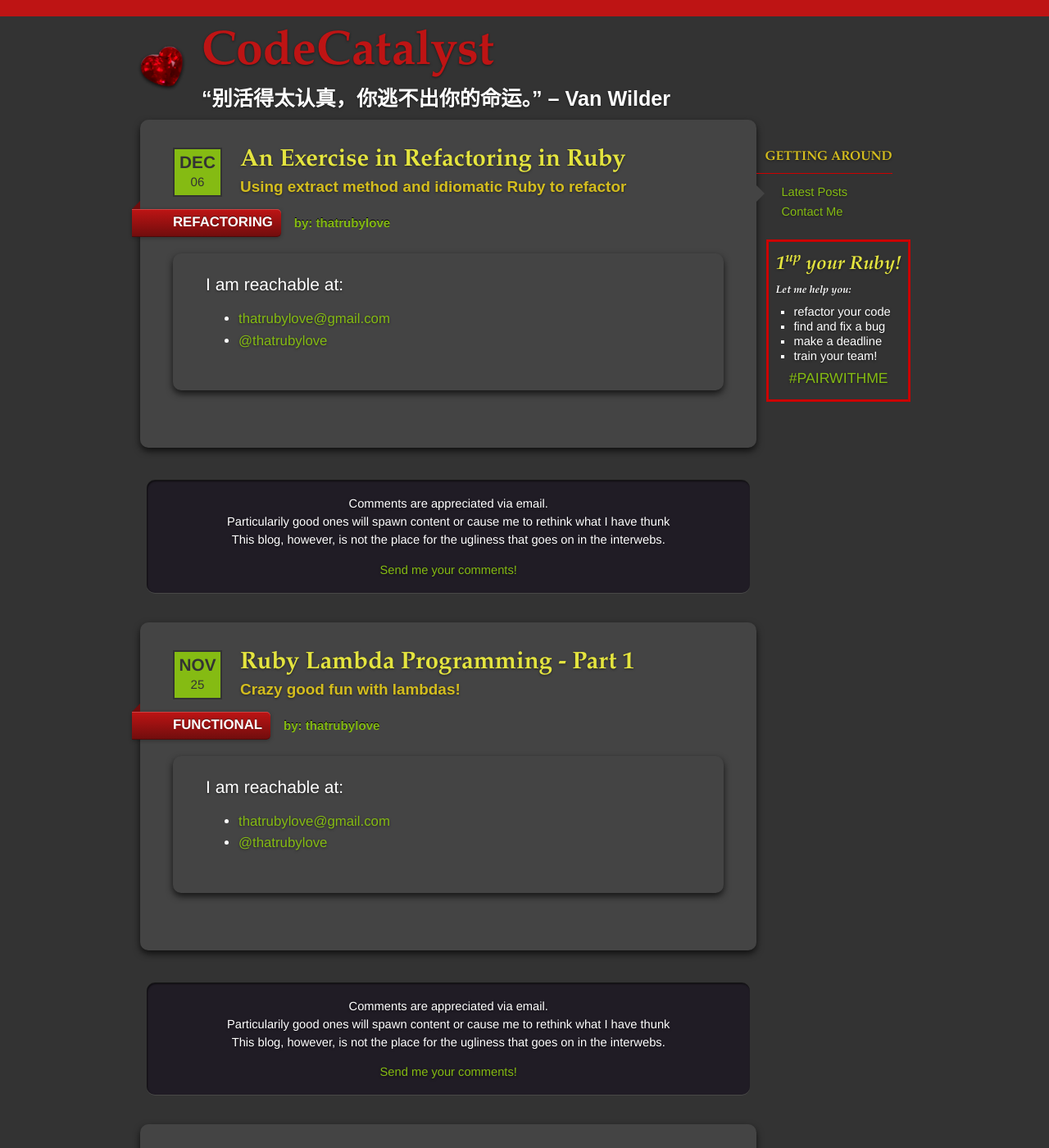
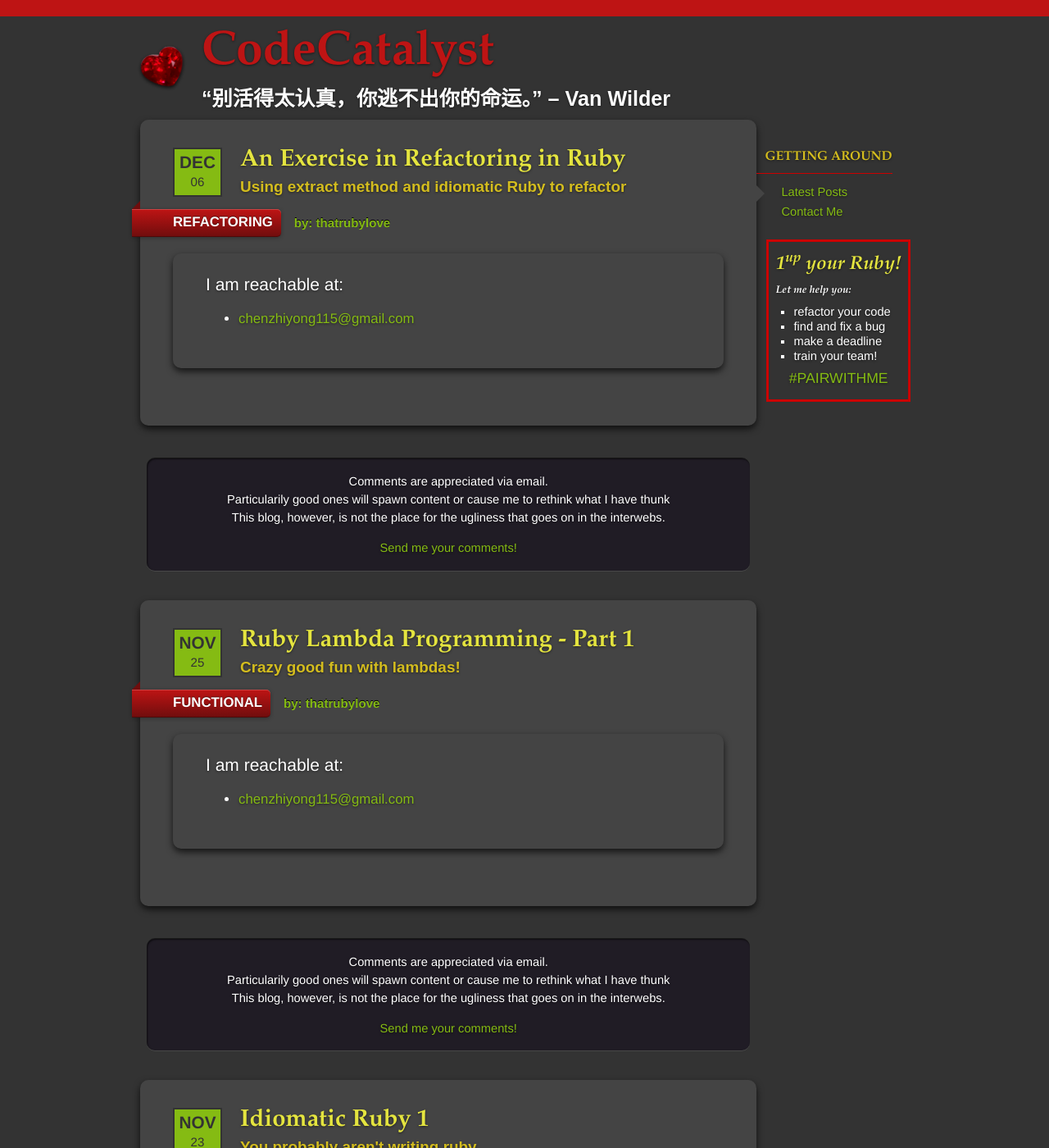
Before and after one commit to chengzijiujiuBlog/ChenZhiyong.github.io, a Jekyll site: the page built from index.html, in a window 1280 px wide and 1400 px high. Shown: the whole window at 82% size. Built offline with Jekyll 4.4.1, drawn with Linux system fonts in a browser that asks for light colours; Markdown is read by kramdown in place of the engine named in the settings; some of the changed text lies outside the part shown.

Commit message:
change mail

```diff
--- a/contact.html
+++ b/contact.html
@@ -6,7 +6,6 @@
 <article>
 I am reachable at:
 <ul>
-  <li class="email"><a href='mailto:thatrubylove+contact@gmail.com'>thatrubylove@gmail.com</a></li>
-  <li class="twitter"><a href='https://twitter.com/thatrubylove'>@thatrubylove</a></li>
+  <li class="email"><a href='mailto:chenzhiyong115@gmail.com'>chenzhiyong115@gmail.com</a></li>
 </ul>
 </article>
--- a/index.html
+++ b/index.html
@@ -1,7 +1,7 @@
 ---
 layout: default
 title: CodeCatalyst
-subheading: All about Ruby and why we love her
+subheading: All about algorithm and programming
 ---
 
 {% for page in site.posts %}
```
